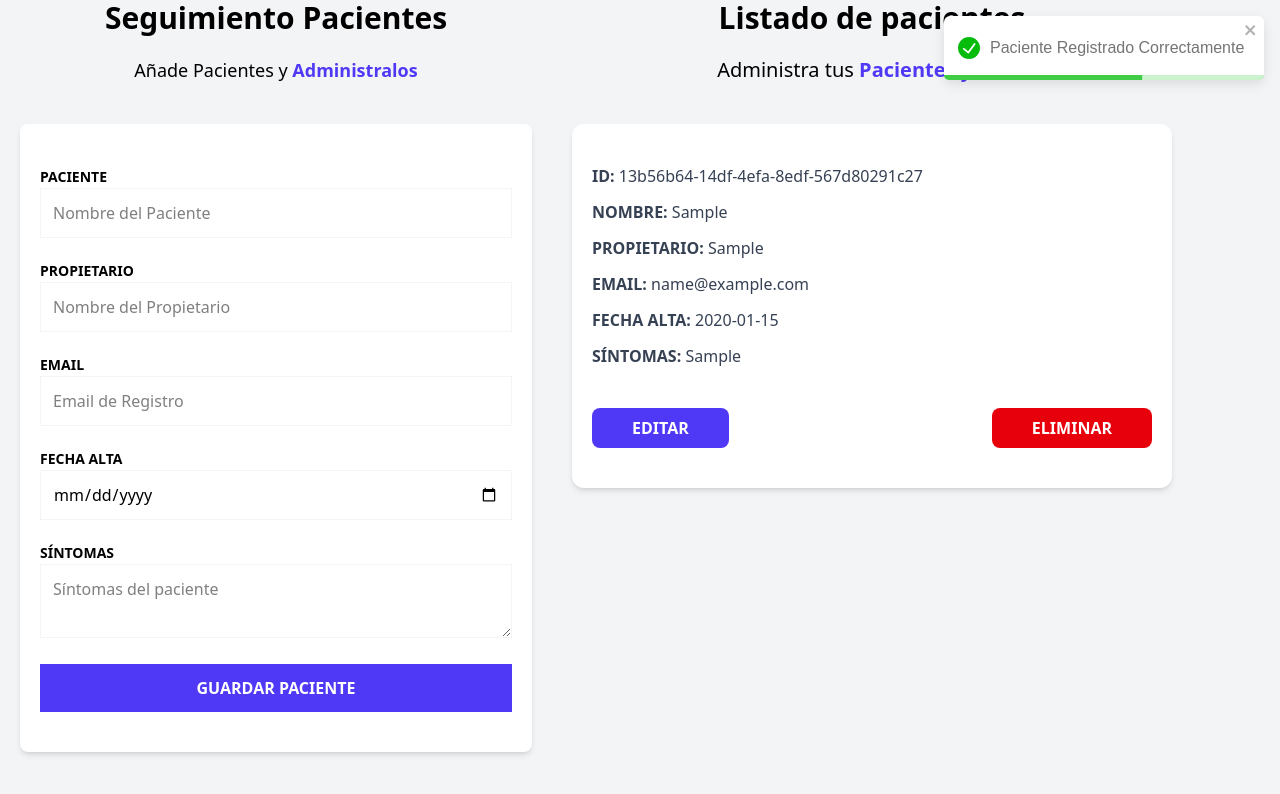
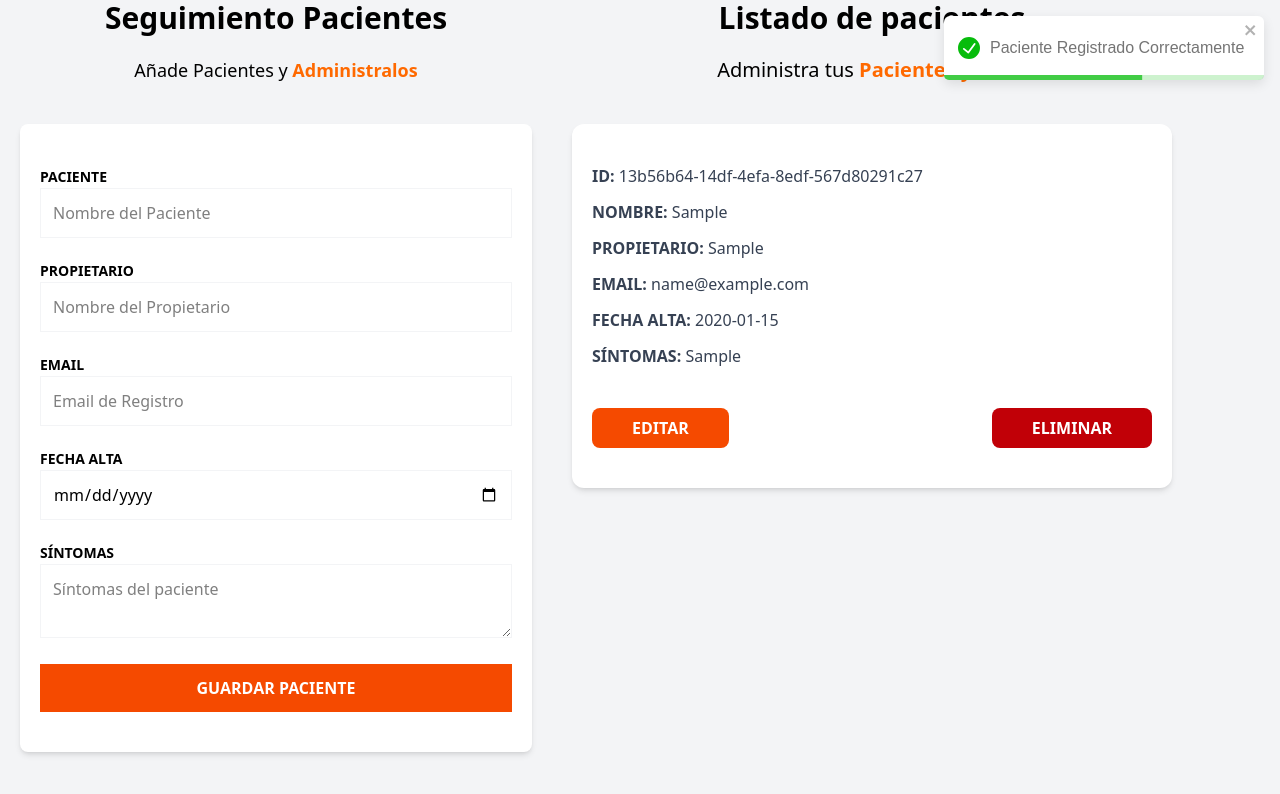
Before and after one commit to Sergio-NunezP/Pacientes-zustand, a React (Vite) app: page / in a window 1280 px wide. Both pictures are taken after typing "Sample", "Sample", "name@example.com", "2020-01-15", "Sample" into the empty fields and a click on the input "Guardar Paciente". Shown: the part 224-1018 px from the top of the page. Built offline with nearby package versions, Linux system fonts and the light colour scheme.

Commit message:
Ultimos ajustes y deploy

```diff
--- a/src/App.tsx
+++ b/src/App.tsx
@@ -9,7 +9,7 @@ function App() {
     <>
       <div className="container mx-auto mt-20">
         <h1 className="font-black text-5xl text-center md:w-2/3 md:mx-auto">Seguimiento de Pacientes {''}
-          <span className="text-indigo-700">Veterinaria</span>
+          <span className="text-orange-600">Veterinaria</span>
         </h1>
 
         <div className="mt-12 md:flex">
--- a/src/components/PatientDetails.tsx
+++ b/src/components/PatientDetails.tsx
@@ -29,13 +29,13 @@ export default function PatientDetails({ patient }: PatientDetailsProps) {
             <div className="flex flex-col lg:flex-row gap-4 justify-between mt-10">
                 <button
                     type="button"
-                    className="py-2 px-10 bg-indigo-600 hover:bg-indigo-700 text-white font-bold uppercase rounded-lg"
+                    className="py-2 px-10 bg-orange-600 hover:bg-orange-700 text-white font-bold uppercase rounded-lg"
                     onClick={() => getPatientById(patient.id)}
                 >Editar</button>
 
                 <button
                     type="button"
-                    className="py-2 px-10 bg-red-600 hover:bg-red-700 text-white font-bold uppercase rounded-lg"
+                    className="py-2 px-10 bg-red-700 hover:bg-red-800 text-white font-bold uppercase rounded-lg"
                     onClick={handleClick}
                 >Eliminar</button>
 
--- a/src/components/PatientForm.tsx
+++ b/src/components/PatientForm.tsx
@@ -44,7 +44,7 @@ export default function PatientForm() {
 
             <p className="text-lg mt-5 text-center mb-10">
                 Añade Pacientes y {''}
-                <span className="text-indigo-600 font-bold">Administralos</span>
+                <span className="text-orange-500 font-bold">Administralos</span>
             </p>
 
             <form
@@ -152,7 +152,7 @@ export default function PatientForm() {
 
                 <input
                     type="submit"
-                    className="bg-indigo-600 w-full p-3 text-white uppercase font-bold hover:bg-indigo-700 cursor-pointer transition-colors"
+                    className="bg-orange-600 w-full p-3 text-white uppercase font-bold hover:bg-orange-700 cursor-pointer transition-colors"
                     value='Guardar Paciente'
                 />
             </form>
--- a/src/components/PatientList.tsx
+++ b/src/components/PatientList.tsx
@@ -12,7 +12,7 @@ export default function PatientList() {
                     <h2 className="font-black text-3xl text-center">Listado de pacientes</h2>
                     <p className="text-xl mt-5 mb-10 text-center">
                         Administra tus {''}
-                        <span className="text-indigo-600 font-bold">Pacientes y Citas</span>
+                        <span className="text-orange-500 font-bold">Pacientes y Citas</span>
                     </p>
                     {patients.map(patient => (
                         <PatientDetails
@@ -26,7 +26,7 @@ export default function PatientList() {
                     <h2 className="font-black text-3xl text-center">No hay pacientes</h2>
                     <p className="text-xl mt-5 mb-10 text-center">
                         Comienza agregando pacientes {''}
-                        <span className="text-indigo-600 font-bold">y apareceran en este lugar</span>
+                        <span className="text-orange-500 font-bold">y apareceran en este lugar</span>
                     </p>
                 </>
             )}
```
